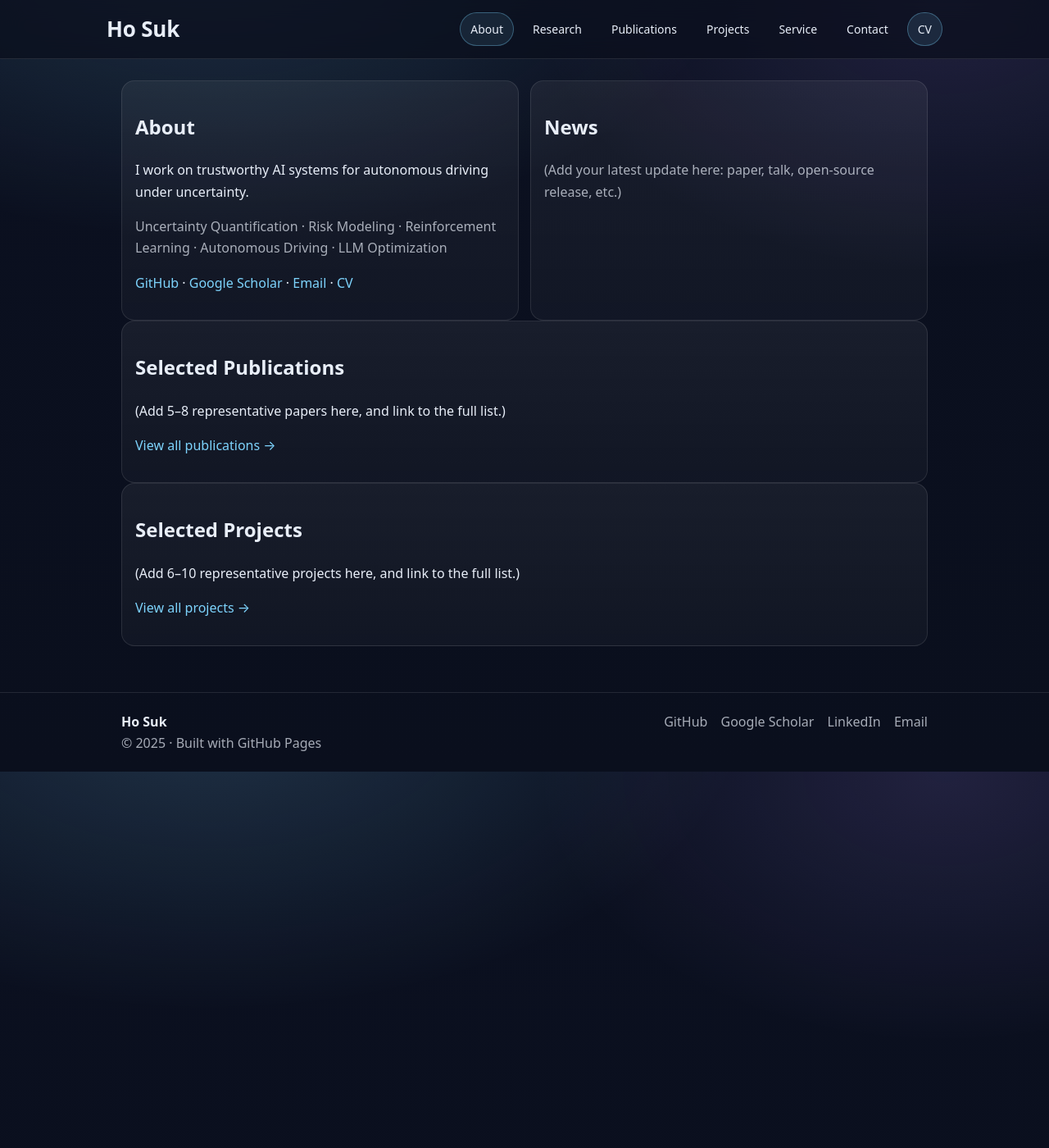
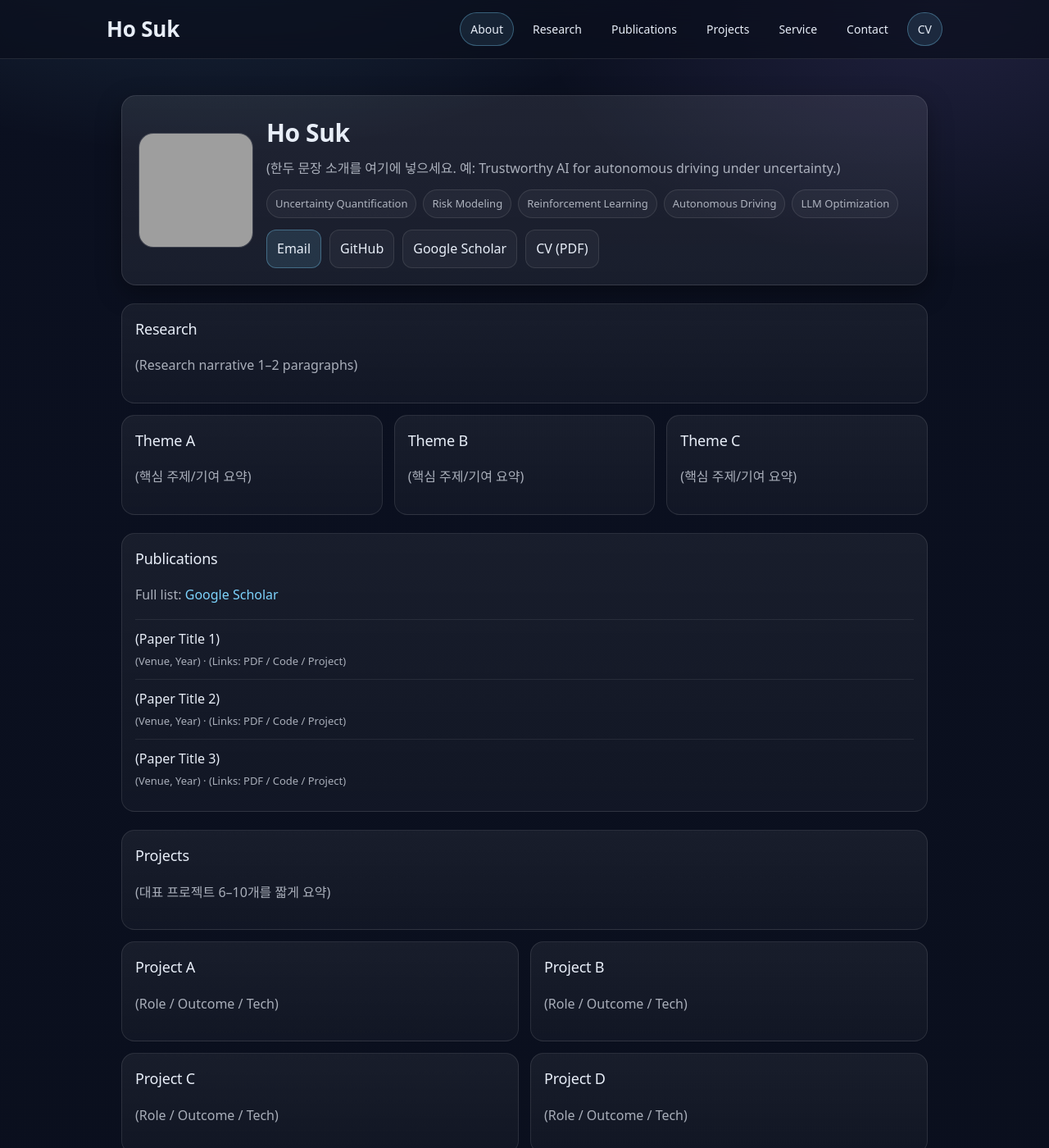
Before and after one commit to ho-suk-93/ho-suk-93.github.io, a Jekyll site: the page built from index.md, in a window 1280 px wide and 1400 px high. Shown: the whole window at 82% size. Built offline with Jekyll 4.4.1, drawn with Linux system fonts in a browser that asks for light colours; some of the changed text lies outside the part shown; grey boxes are pictures that could not be loaded.

Commit message:
Update index.md

```diff
--- a/index.md
+++ b/index.md
@@ -2,48 +2,136 @@
 layout: default
 title: "Home"
 permalink: /
-show_title: false
-description: "Personal website"
+description: "Ho Suk personal website"
 ---
 
-<div class="grid cols-2">
+<section id="about" class="section">
+  <div class="hero">
+    <div class="hero-inner">
+      <!-- 사진 파일을 assets/img/headshot.jpg로 넣으면 표시됩니다 -->
+      <img class="avatar" src="{{ '/assets/img/headshot.jpg' | relative_url }}" alt="Headshot" />
+
+      <div>
+        <h1 class="hero-title">Ho Suk</h1>
+        <p class="hero-sub">
+          (한두 문장 소개를 여기에 넣으세요. 예: Trustworthy AI for autonomous driving under uncertainty.)
+        </p>
+
+        <div class="pills">
+          <span class="pill">Uncertainty Quantification</span>
+          <span class="pill">Risk Modeling</span>
+          <span class="pill">Reinforcement Learning</span>
+          <span class="pill">Autonomous Driving</span>
+          <span class="pill">LLM Optimization</span>
+        </div>
+
+        <div class="actions">
+          <a class="btn primary" href="mailto:{{ site.social.email }}">Email</a>
+          <a class="btn" href="https://github.com/{{ site.social.github }}">GitHub</a>
+          <a class="btn" href="{{ site.social.scholar }}">Google Scholar</a>
+          <a class="btn" href="{{ '/assets/cv/CV.pdf' | relative_url }}">CV (PDF)</a>
+        </div>
+      </div>
+    </div>
+  </div>
+</section>
+
+<section id="research" class="section">
   <div class="card">
-    <h2>About</h2>
-    <p>
-      <!-- 여기에 2~3문장 소개를 넣으세요 -->
-      I work on trustworthy AI systems for autonomous driving under uncertainty.
+    <div class="h2">Research</div>
+    <p class="muted">(Research narrative 1–2 paragraphs)</p>
+  </div>
+
+  <div class="grid cols-3" style="margin-top:14px;">
+    <div class="card">
+      <div class="h2">Theme A</div>
+      <p class="muted">(핵심 주제/기여 요약)</p>
+    </div>
+    <div class="card">
+      <div class="h2">Theme B</div>
+      <p class="muted">(핵심 주제/기여 요약)</p>
+    </div>
+    <div class="card">
+      <div class="h2">Theme C</div>
+      <p class="muted">(핵심 주제/기여 요약)</p>
+    </div>
+  </div>
+</section>
+
+<section id="publications" class="section">
+  <div class="card">
+    <div class="h2">Publications</div>
+    <p class="muted">
+      Full list: <a href="{{ site.social.scholar }}">Google Scholar</a>
     </p>
+
+    <div class="item">
+      <p class="item-title">(Paper Title 1)</p>
+      <p class="item-meta">(Venue, Year) · (Links: PDF / Code / Project)</p>
+    </div>
+
+    <div class="item">
+      <p class="item-title">(Paper Title 2)</p>
+      <p class="item-meta">(Venue, Year) · (Links: PDF / Code / Project)</p>
+    </div>
+
+    <div class="item">
+      <p class="item-title">(Paper Title 3)</p>
+      <p class="item-meta">(Venue, Year) · (Links: PDF / Code / Project)</p>
+    </div>
+  </div>
+</section>
+
+<section id="projects" class="section">
+  <div class="card">
+    <div class="h2">Projects</div>
+    <p class="muted">(대표 프로젝트 6–10개를 짧게 요약)</p>
+  </div>
+
+  <div class="grid cols-2" style="margin-top:14px;">
+    <div class="card">
+      <div class="h2">Project A</div>
+      <p class="muted">(Role / Outcome / Tech)</p>
+    </div>
+    <div class="card">
+      <div class="h2">Project B</div>
+      <p class="muted">(Role / Outcome / Tech)</p>
+    </div>
+    <div class="card">
+      <div class="h2">Project C</div>
+      <p class="muted">(Role / Outcome / Tech)</p>
+    </div>
+    <div class="card">
+      <div class="h2">Project D</div>
+      <p class="muted">(Role / Outcome / Tech)</p>
+    </div>
+  </div>
+</section>
+
+<section id="service" class="section">
+  <div class="card">
+    <div class="h2">Service</div>
+
+    <div class="item">
+      <p class="item-title">(Reviewer / PC / Workshop role 1)</p>
+      <p class="item-meta">(Year / Venue)</p>
+    </div>
+
+    <div class="item">
+      <p class="item-title">(Reviewer / PC / Workshop role 2)</p>
+      <p class="item-meta">(Year / Venue)</p>
+    </div>
+  </div>
+</section>
+
+<section id="contact" class="section">
+  <div class="card">
+    <div class="h2">Contact</div>
     <p class="muted">
-      <!-- 키워드/관심사 요약 -->
-      Uncertainty Quantification · Risk Modeling · Reinforcement Learning · Autonomous Driving · LLM Optimization
-    </p>
-    <p>
-      <!-- 링크는 _config.yml의 social을 참고해서 수정 -->
-      <a href="https://github.com/{{ site.social.github }}">GitHub</a> ·
-      <a href="{{ site.social.scholar }}">Google Scholar</a> ·
-      <a href="mailto:{{ site.social.email }}">Email</a> ·
-      <a href="{{ '/pages/cv/' | relative_url }}">CV</a>
+      Email: <a href="mailto:{{ site.social.email }}">{{ site.social.email }}</a>
+      {% if site.social.github and site.social.github != "" %}
+        · GitHub: <a href="https://github.com/{{ site.social.github }}">{{ site.social.github }}</a>
+      {% endif %}
     </p>
   </div>
-
-  <div class="card">
-    <h2>News</h2>
-    <p class="muted">
-      <!-- 최근 소식 2~4줄 정도 -->
-      (Add your latest update here: paper, talk, open-source release, etc.)
-    </p>
-  </div>
-</div>
-
-<div class="card">
-  <h2>Selected Publications</h2>
-  <!-- 아래는 예시 골격: 채워 넣고, publications 페이지에서 전체 목록을 관리 -->
-  <p>(Add 5–8 representative papers here, and link to the full list.)</p>
-  <p><a href="{{ '/pages/publications/' | relative_url }}">View all publications →</a></p>
-</div>
-
-<div class="card">
-  <h2>Selected Projects</h2>
-  <p>(Add 6–10 representative projects here, and link to the full list.)</p>
-  <p><a href="{{ '/pages/projects/' | relative_url }}">View all projects →</a></p>
-</div>
+</section>
```
